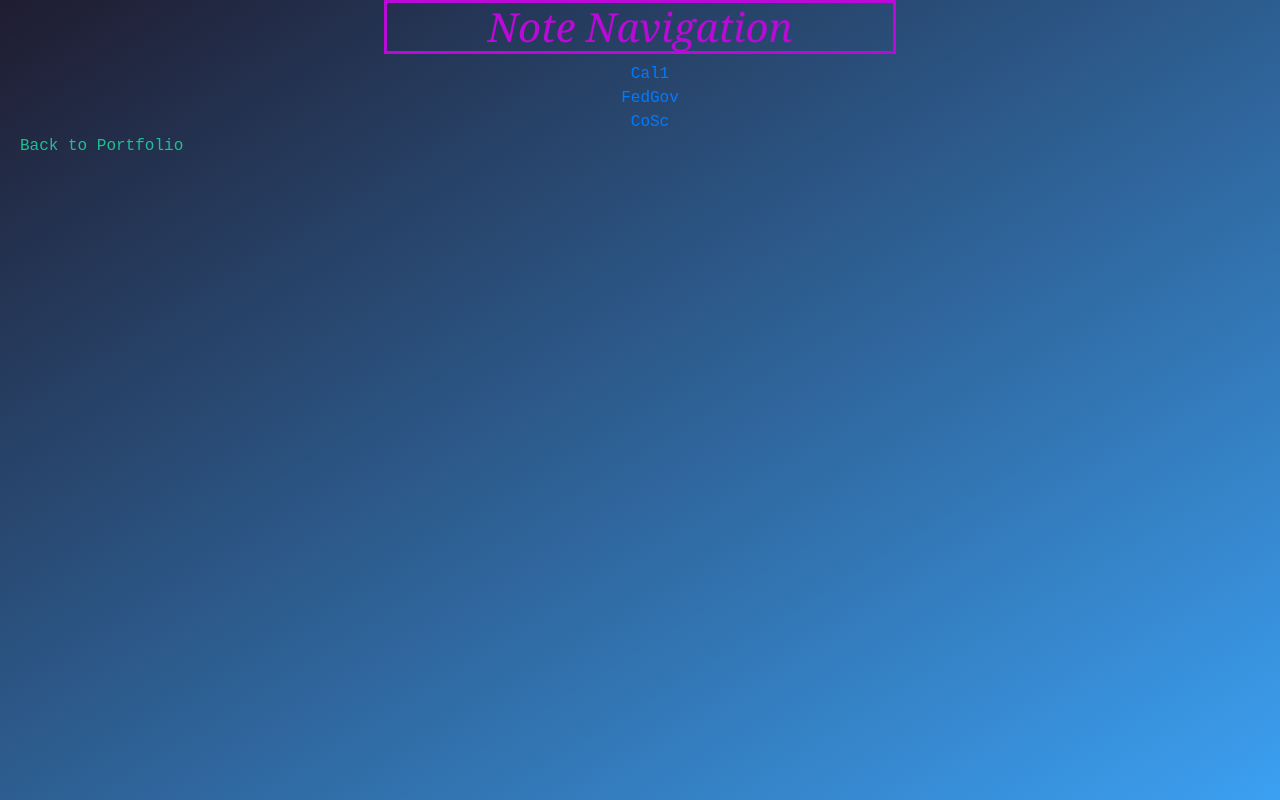
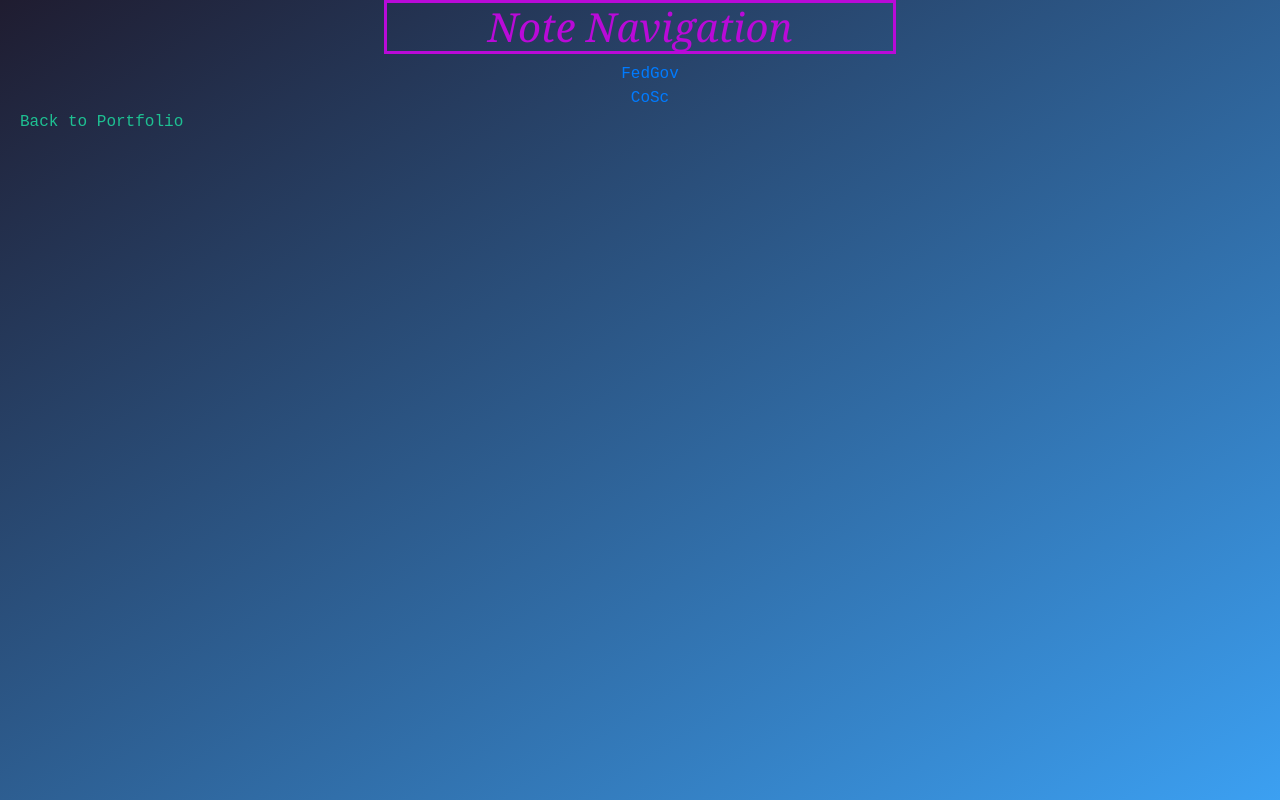
Before and after one commit to Guakachola/Portfolio, a plain HTML site: page Notes/Notes.html in a window 1280 px wide. Drawn offline with nearby package versions, Linux system fonts and the light colour scheme.

Commit message:
got rid of calculous from the list

```diff
--- a/Notes/Notes.html
+++ b/Notes/Notes.html
@@ -11,8 +11,6 @@
 <body>
     <h1>Note Navigation</h1>
     <div>
-    <a href="Cal1/cal.html">Cal1</a>
-    </br>
     <a href="FedGov/fedgov.html">FedGov</a>
     </br>
     <a href="CoSc/cosc.html">CoSc</a>
```
